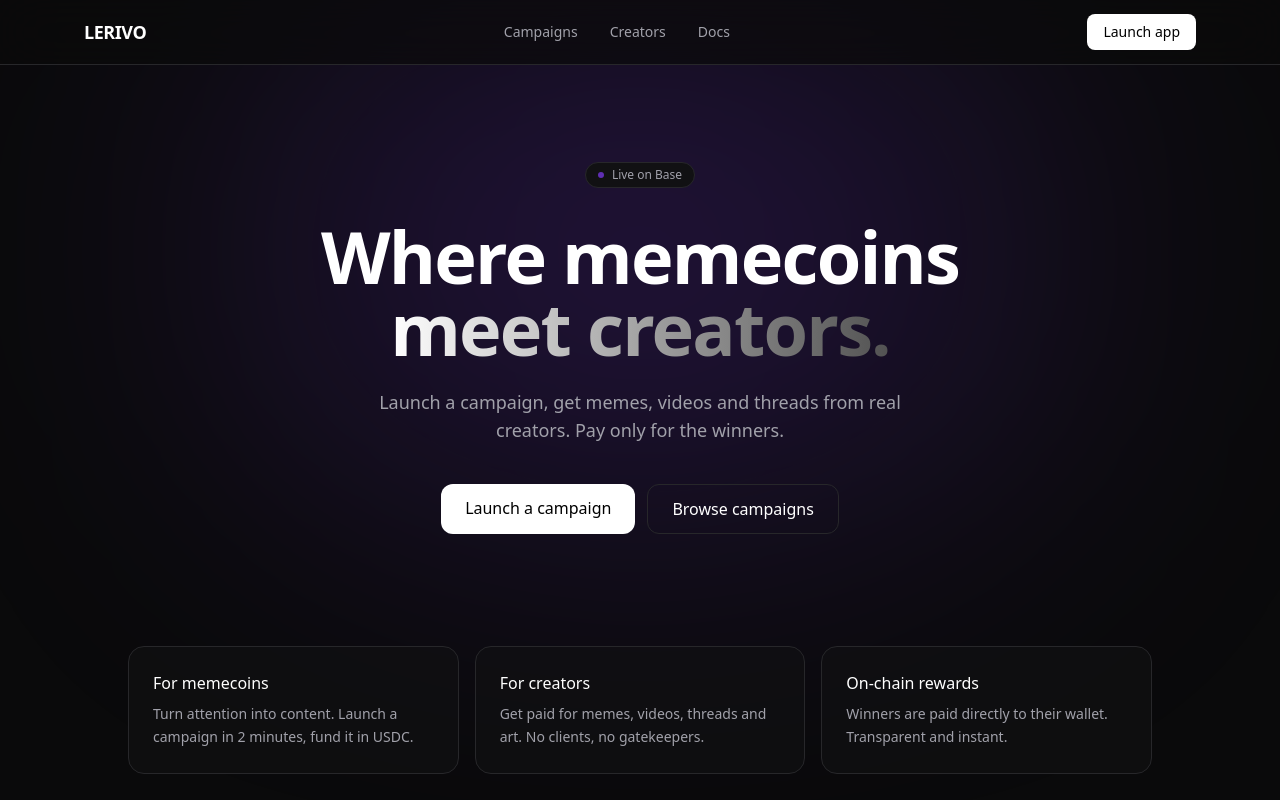
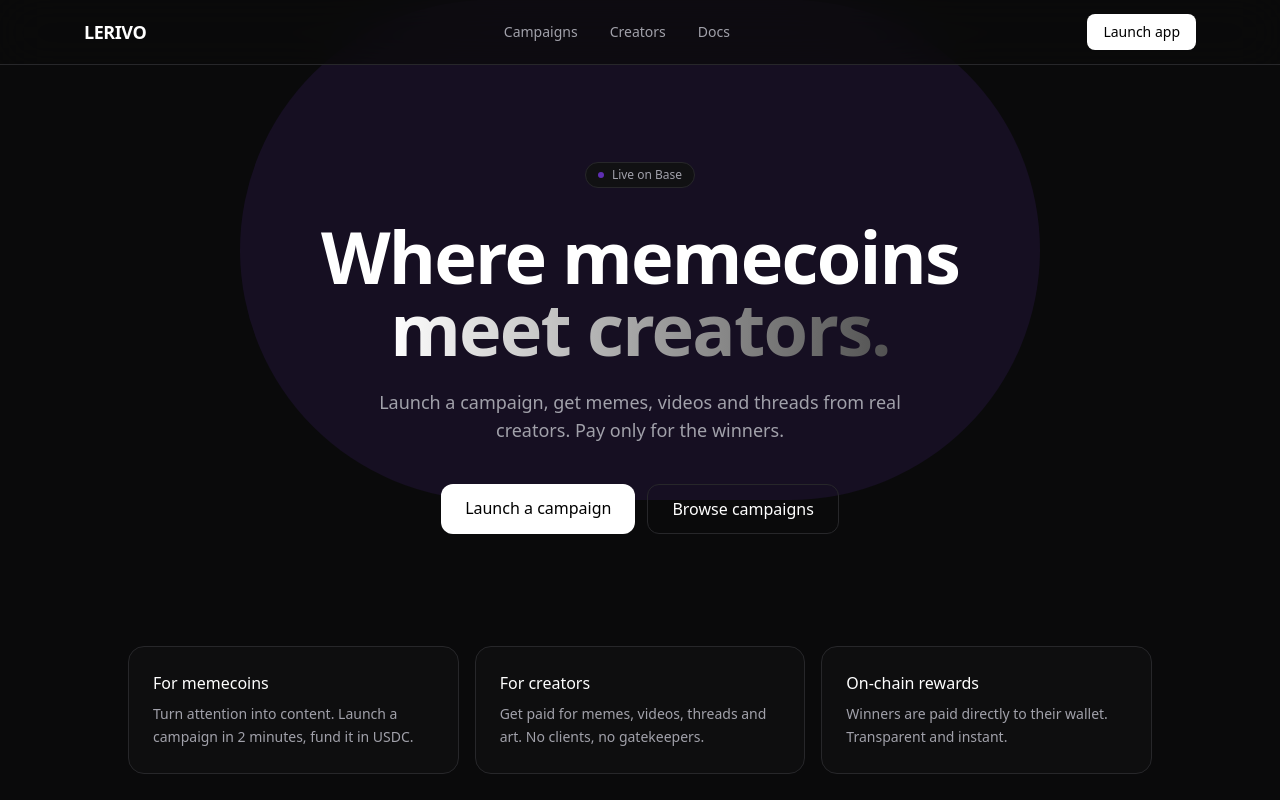
Before and after one commit to amirxme/lerivo-, a Next.js app: page / in a window 1280 px wide. Shown: the top 800 px of the page. Built offline with nearby package versions, Linux system fonts and the light colour scheme.

Commit message:
Update page.tsx

```diff
--- a/app/page.tsx
+++ b/app/page.tsx
@@ -23,7 +23,7 @@ export default function Home() {
       <main className="relative pt-40 pb-24 px-5">
         {/* glow */}
         <div className="pointer-events-none absolute inset-0 overflow-hidden">
-          <div className="absolute left-1/2 top-0 -translate-x-1/2 w-[800px] h-[500px] bg-accent/20 blur-[140px] rounded-full" />
+          <div className="absolute left-1/2 top-0 -translate-x-1/2 w-[800px] h-[500px] bg-accent/10 rounded-full" />
         </div>
 
         <div className="relative max-w-4xl mx-auto text-center">
```
